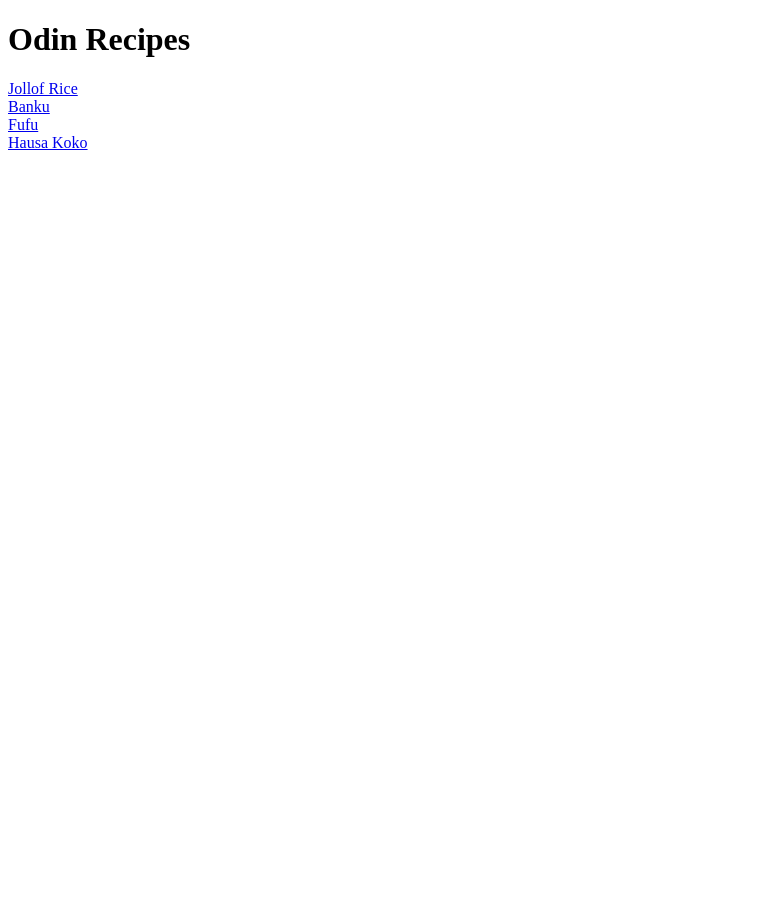
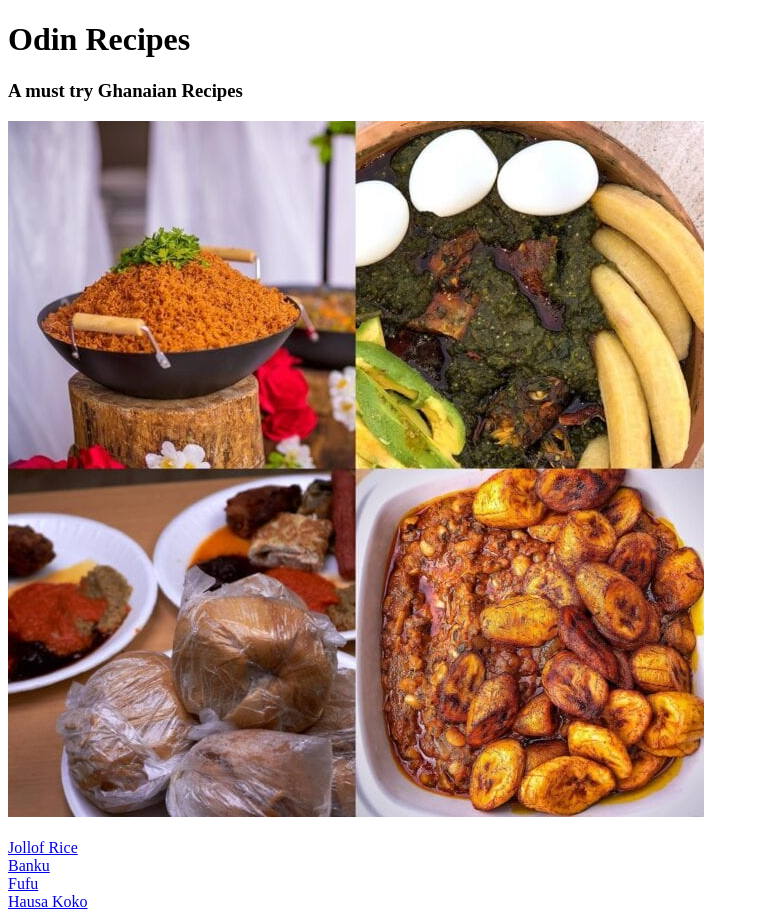
Before and after one commit to acbeckie-ach/odin-recipes, a plain HTML site: page index.html in a window 1280 px wide. Shown: the whole page, without its empty margins (0-759 px from the left). Before the commit the page ends 800 px from the top, so only its background shows below. Drawn offline with Linux system fonts and the light colour scheme.

Commit message:
I ade changes in the index and added image

```diff
--- a/index.html
+++ b/index.html
@@ -7,6 +7,8 @@
 </head>
 <body>
     <h1>Odin Recipes</h1>
+    <h3>A must try Ghanaian Recipes</h3>
+    <img src="./images/grecipes.jpg" alt="local"> <br><br>
     <a href="recipes/jollof.html">Jollof Rice</a> <br>
     <a href="recipes/banku.html">Banku</a> <br>
     <a href="recipes/fufu.html">Fufu</a><br>
```
Also changed, not shown: images/grecipes.jpg (added).
